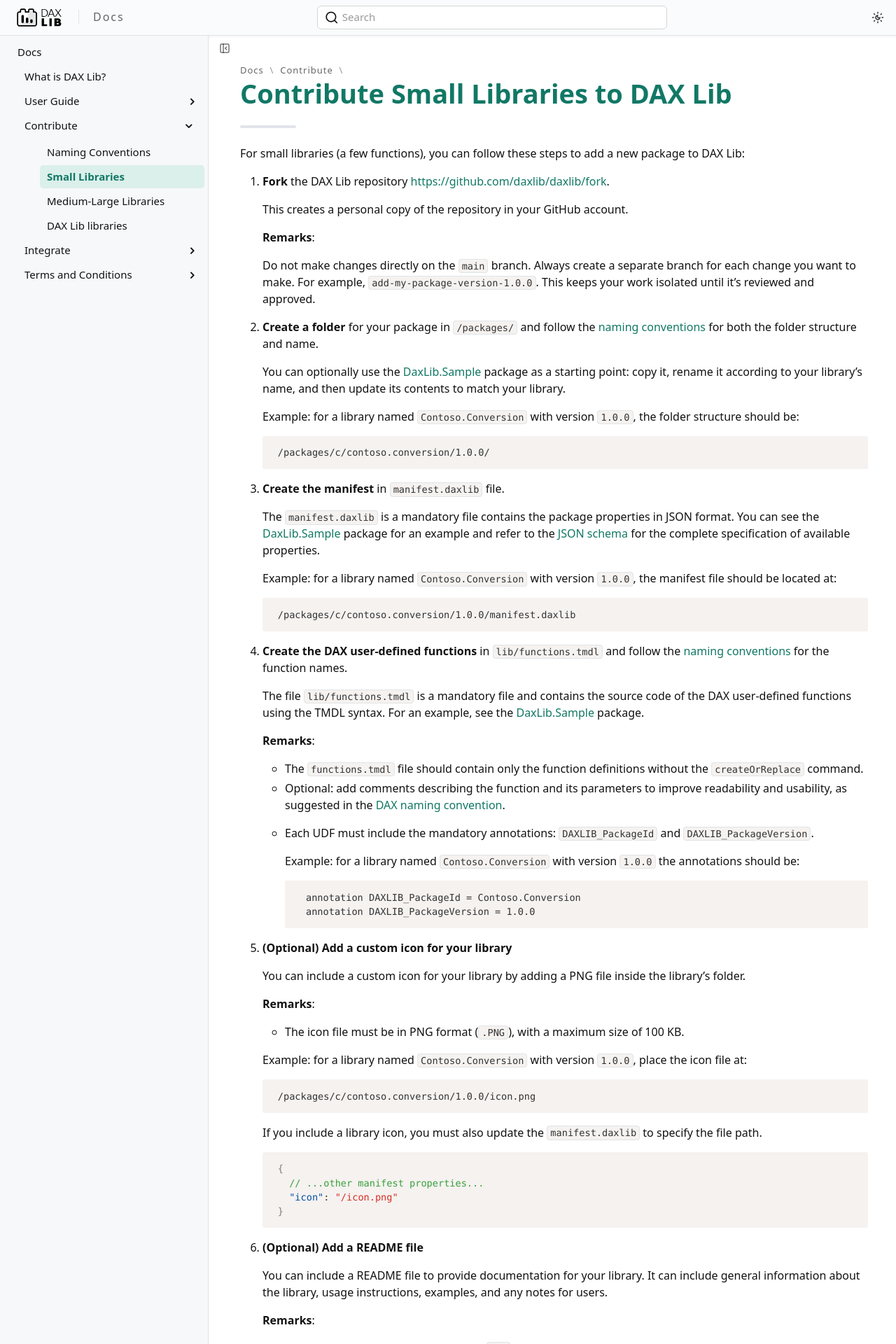
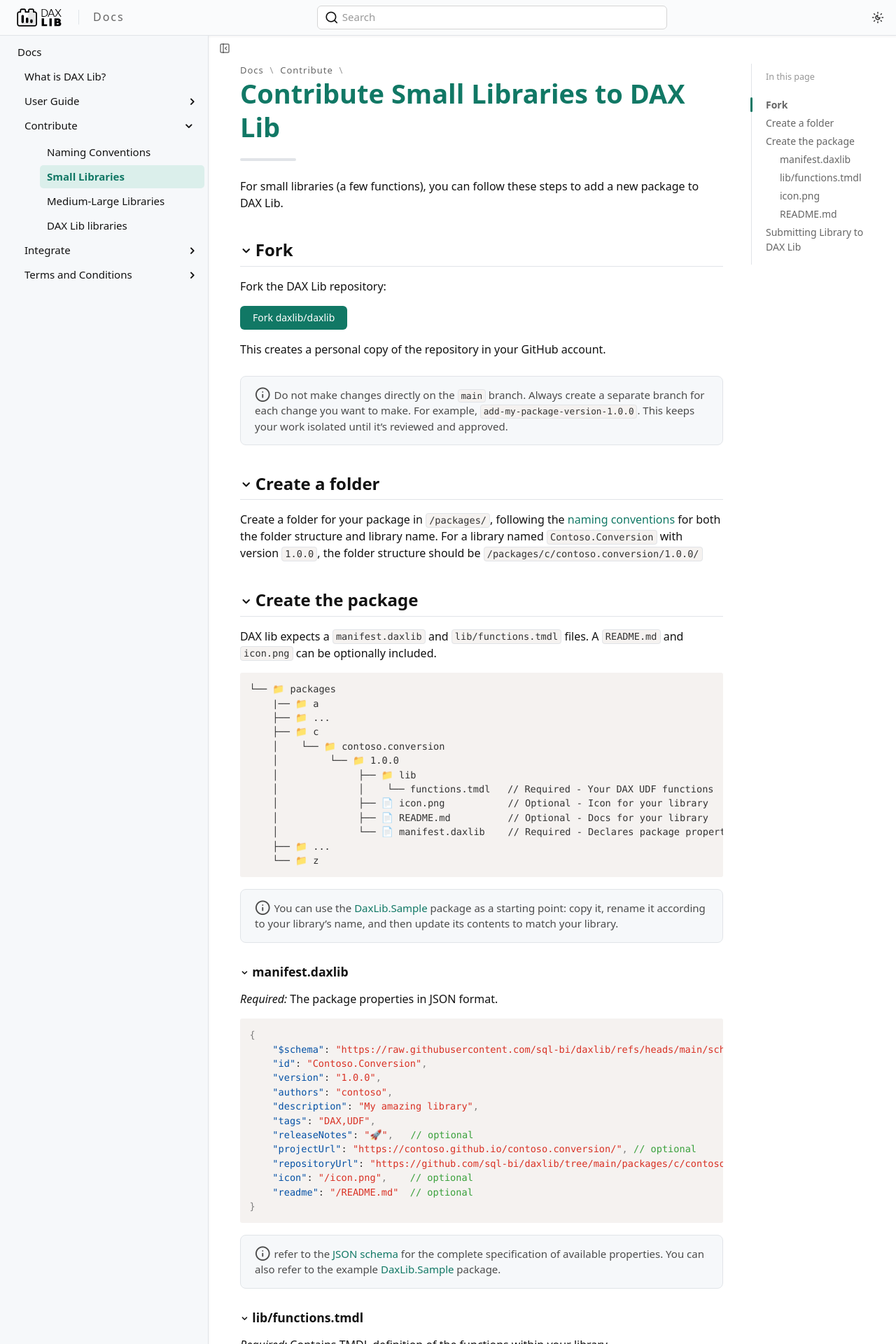
Before and after one commit to EvaluationContext/daxlib-docs, a Jekyll site: the page built from _mydocs/contribute/fork-daxlib.md, in a window 1280 px wide. Shown: the top 1920 px of the page at 70% size. Built offline with Jekyll 4.4.1, drawn with Linux system fonts in a browser that asks for light colours; cached includes are drawn as plain includes; some web fonts are replaced; some of the changed text lies outside the part shown.

Commit message:
docs(contribute): Update small and medium/large on main contribute page. Update small library page

````diff
--- a/_mydocs/contribute/fork-daxlib.md
+++ b/_mydocs/contribute/fork-daxlib.md
@@ -4,104 +4,128 @@ title:          Contribute Small Libraries to DAX Lib
 menu_title:     Small Libraries
 published:      true
 date:           2025-10-17
-modified:       2025-10-17
+modified:       2025-10-23
 order:          /03
 next_reading:   true
 ---
 
-For small libraries (a few functions), you can follow these steps to add a new package to DAX Lib:
+For small libraries (a few functions), you can follow these steps to add a new package to DAX Lib.
 
-1. **Fork** the DAX Lib repository [https://github.com/daxlib/daxlib/fork](https://github.com/daxlib/daxlib/fork).
+## **Fork**
 
-    This creates a personal copy of the repository in your GitHub account.
+Fork the DAX Lib repository:
 
-    **Remarks**:
+<a href="https://github.com/daxlib/daxlib/fork" class="button" target="_blank">Fork daxlib/daxlib</a>
 
-    Do not make changes directly on the `main` branch. Always create a separate branch for each change you want to make. For example, `add-my-package-version-1.0.0`. This keeps your work isolated until it's reviewed and approved.
+This creates a personal copy of the repository in your GitHub account.
 
-2. **Create a folder** for your package in `/packages/` and follow the [naming conventions](naming-conventions.md) for both the folder structure and name.
+> Do not make changes directly on the `main` branch. Always create a separate branch for each change you want to make. For example, `add-my-package-version-1.0.0`. This keeps your work isolated until it's reviewed and approved.
 
-    You can optionally use the [DaxLib.Sample](https://github.com/daxlib/daxlib/tree/main/packages/d/daxlib.sample/0.1.6) package as a starting point: copy it, rename it according to your library’s name, and then update its contents to match your library.
+## Create a folder
 
-    Example: for a library named `Contoso.Conversion` with version `1.0.0`, the folder structure should be:
+Create a folder for your package in `/packages/`, following the [naming conventions](naming-conventions.md) for both the folder structure and library name. For a library named `Contoso.Conversion` with version `1.0.0`, the folder structure should be `/packages/c/contoso.conversion/1.0.0/`
 
-    ```bash
-    /packages/c/contoso.conversion/1.0.0/
-    ```
+## Create the package
 
-3. **Create the manifest** in `manifest.daxlib` file.
+DAX lib expects a `manifest.daxlib` and `lib/functions.tmdl` files. A `README.md` and `icon.png` can be optionally included.
 
-    The `manifest.daxlib` is a mandatory file contains the package properties in JSON format. You can see the [DaxLib.Sample](https://daxlib.org/package/DaxLib.Sample/#code) package for an example and refer to the [JSON schema](https://github.com/daxlib/daxlib/blob/main/schemas/manifest/1.0.0/manifest.1.0.0.schema.json) for the complete specification of available properties.
+```txt
+└── 📁 packages
+    |── 📁 a
+    ├── 📁 ...
+    ├── 📁 c
+    │    └── 📁 contoso.conversion
+    │         └── 📁 1.0.0
+    │              ├── 📁 lib
+    │              │    └── functions.tmdl   // Required - Your DAX UDF functions
+    │              ├── 📄 icon.png           // Optional - Icon for your library
+    │              ├── 📄 README.md          // Optional - Docs for your library
+    │              └── 📄 manifest.daxlib    // Required - Declares package properties
+    ├── 📁 ...
+    └── 📁 z
+```
 
-    Example: for a library named `Contoso.Conversion` with version `1.0.0`, the manifest file should be located at:
+> You can use the [DaxLib.Sample](https://github.com/daxlib/daxlib/tree/main/packages/d/daxlib.sample/0.1.6) package as a starting point: copy it, rename it according to your library’s name, and then update its contents to match your library.
 
-    ```bash
-    /packages/c/contoso.conversion/1.0.0/manifest.daxlib
-    ```
+### manifest.daxlib
 
-4. **Create the DAX user-defined functions** in `lib/functions.tmdl` and follow the [naming conventions](naming-conventions.md) for the function names.
+*Required:* The package properties in JSON format.
 
-    The file `lib/functions.tmdl` is a mandatory file and contains the source code of the DAX user-defined functions using the TMDL syntax. For an example, see the [DaxLib.Sample](https://daxlib.org/package/DaxLib.Sample/#code) package.
+``` json
+{
+    "$schema": "https://raw.githubusercontent.com/sql-bi/daxlib/refs/heads/main/schemas/manifest/1.0.0/manifest.1.0.0.schema.json",
+    "id": "Contoso.Conversion",
+    "version": "1.0.0",
+    "authors": "contoso",
+    "description": "My amazing library",
+    "tags": "DAX,UDF",
+    "releaseNotes": "🚀",   // optional
+    "projectUrl": "https://contoso.github.io/contoso.conversion/", // optional
+    "repositoryUrl": "https://github.com/sql-bi/daxlib/tree/main/packages/c/contoso.conversion",
+    "icon": "/icon.png",    // optional
+    "readme": "/README.md"  // optional
+}
+```
 
-    **Remarks**:
-    - The `functions.tmdl` file should contain only the function definitions without the `createOrReplace` command.
-    - Optional: add comments describing the function and its parameters to improve readability and usability, as suggested in the [DAX naming convention](https://docs.sqlbi.com/dax-style/dax-naming-conventions#comments).
-    - Each UDF must include the mandatory annotations: `DAXLIB_PackageId` and `DAXLIB_PackageVersion`.
+> refer to the [JSON schema](https://github.com/daxlib/daxlib/blob/main/schemas/manifest/1.0.0/manifest.1.0.0.schema.json) for the complete specification of available properties. You can also refer to the example [DaxLib.Sample](https://daxlib.org/package/DaxLib.Sample/#code) package.
 
-        Example: for a library named `Contoso.Conversion` with version `1.0.0` the annotations should be:
+### lib/functions.tmdl
 
-        ``` text
-        annotation DAXLIB_PackageId = Contoso.Conversion
-        annotation DAXLIB_PackageVersion = 1.0.0
-        ```
+*Required:* Contains TMDL definition of the functions within your library.
 
-5. **(Optional) Add a custom icon for your library**
+```dax
+/// Convert from Celsius(°C) to Fahrenheit(°F)
+/// @param {decimal} temperature – The temperature in Celsius
+/// @returns The temperature converted to Fahrenheit
+FUNCTION CelsiusToFahrenheit = ( temperature: DOUBLE ) =>
+        ( temperature * ( 9 / 5 ) ) + 32
 
-    You can include a custom icon for your library by adding a PNG file inside the library's folder.
+  annotation DAXLIB_PackageId = <youraccount>/<yourlibrary>
+  annotation DAXLIB_PackageVersion = x.x.x
+...
+```
 
-    **Remarks**:
-    - The icon file must be in PNG format (`.PNG`), with a maximum size of 100 KB.
+> **Naming Convention**
+>
+> There are some guidelines on DAX UDF naming conventions:
+>
+> - [DAX Lib Naming Conventions](https://docs.daxlib.org/contribute/naming-conventions)
+> - [SQLBI DAX Naming Conventions](https://docs.sqlbi.com/dax-style/dax-naming-conventions)
 
-    Example: for a library named `Contoso.Conversion` with version `1.0.0`, place the icon file at:
+> **Annotations**
+>
+> TDML script must *not* have `CreateOrReplace` keyword
+>
+> Functions must have the following annotations:
+>
+> ```tmdl
+> annotation DAXLIB_PackageId = <youraccount>/<yourlibrary>
+> annotation DAXLIB_PackageVersion = x.x.x
+> ```
+>
 
-    ```bash
-    /packages/c/contoso.conversion/1.0.0/icon.png
-    ```
+### icon.png
 
-    If you include a library icon, you must also update the `manifest.daxlib` to specify the file path.
+*Optional:* icon for library
 
-    ```json
-    {
-      // ...other manifest properties...
-      "icon": "/icon.png"
-    }
-    ```
+> The icon file must be in PNG format (.PNG), with a maximum size of 100 KB
 
-6. **(Optional) Add a README file**
+### README.md
 
-    You can include a README file to provide documentation for your library. It can include general information about the library, usage instructions, examples, and any notes for users.
+*Optional:* Markdown docs file, with general information about the library, usage instructions, examples, and any notes for users
 
-    **Remarks**:
-    - The file must be in Markdown format (`.MD`), with a maximum size of 100 KB.
-    - For security reasons, only a limited set of Markdown features are supported, and external links may be restricted to trusted domains.
+> The file must be in Markdown format (.MD), with a maximum size of 100 KB
+>
+> For security reasons, only a limited set of Markdown features are supported, and external links may be restricted to trusted domains
 
-    Example: for a library named `Contoso.Conversion` with version `1.0.0`, place the README file at:
+## Submitting Library to DAX Lib
 
-    ```bash
-    /packages/c/contoso.conversion/1.0.0/README.md
-    ```
+Create a pull request from your fork (`<youraccount>/daxlib`) to `daxlib/daxlib` to publish the library on [daxlib.org](https://daxlib.org/)
 
-    If you include a README file, you must also update the `manifest.daxlib` to specify the file path.
+- Go [here](https://github.com/daxlib/daxlib/pull/new) to create a new pull request from your forked repository to the official DAX Lib repository
+- The pull request must be approved manually by DAX Lib owners/maintainers
+- After approval your library will appear on [DAX Lib](https://daxlib.org/) for other to download and use
 
-    ```json
-    {
-      // ...other manifest properties...
-      "readme": "/README.md"
-    }
-    ```
-
-7. **Create a pull request** to publish the library on [daxlib.org](https://daxlib.org/)
-
-    - Go [here](https://github.com/daxlib/daxlib/pull/new) to create a new pull request from your forked repository to the official DAX Lib repository.
-    - The pull request must be approved manually by DAX Lib owners/maintainers.
-    - When the pull request is approved, the package is immediately published.
+> **Packages are immutable**
+>
+> After a pull request has been accepted, Packages are immutable. If you want to submit any changes to functions or files, a new version (i.e. v0.1.0 à v0.2.0 ) must be created, and function annotations and `manifest.daxlib` must be updated with the new version number. Changes can then be submitted with a new pull request.
--- a/_mydocs/contribute/index.md
+++ b/_mydocs/contribute/index.md
@@ -4,15 +4,107 @@ title:          Contribute to DAX Lib
 menu_title:     Contribute
 published:      true
 date:           2025-08-14
-modified:       2025-10-17
+modified:       2025-10-23
 order:          /02
 next_reading:   true
 ---
 
-A DAX library is a collection of DAX user-defined functions (UDFs) written in TMDL format, along with metadata such as the library name, version, and author. It can also include optional files like a README or an icon. Users can contribute by submitting a pull request (PR). Once approved, the library is automatically packaged as a ZIP file and published on daxlib.org, making it available for browsing, installation, and use.
+A DAX library is a collection of DAX user-defined functions (UDFs) written in TMDL format. This is accompanied with `manifest.daxlib`, which include metadata, such as the library name, version, and author. The library can also include a `README.md` and/or `icon.png`, but these are optional.
+
+Users can contribute a library via a pull request (PR) to `daxlib/daxlib`. Once approved, the library is published on daxlib.org, making it available for browsing, installation, and use.
 
 Depending on your DAX library's size and complexity, you can choose one of the following methods to contribute it to DAX Lib:
 
-1. For small libraries (a few functions), follow the [Contribute Small Libraries to DAX Lib](fork-daxlib.md) guide.
-2. For medium to large libraries (more functions, more complex logic), consider creating a dedicated GitHub repository by following the [Contribute Medium-Large Libraries to DAX Lib](github-repo.md) guide.
-3. If you want to contribute to one DAX Lib official library that is maintained by the DAX Lib organization, follow the [Contribute to DAX Lib official libraries](daxlib-libraries.md) guide.
+## Small Library
+
+In this mode you develop your library on a personal fork of `daxlib/daxlib` (`<youraccount>/daxlib`), then submit a PR to `daxlib/daxlib` to submit your library, and your library will be released on daxlib.org.
+
+For in-depth steps follow the [Contribute Small Libraries to DAX Lib](fork-daxlib.md) guide.
+
+### Small Library Workflow
+
+```mermaid
+sequenceDiagram
+    participant DaxLib as daxlib.org
+    participant Main as daxlib/daxlib
+    participant Fork as <youraccount>/daxlib
+
+    Main->>Fork: 1. Fork repository
+    Fork->>Fork: 2. Develop library
+    Fork->>Main: 3. Submit pull request
+    Main->>Main: 4. Review & merge
+    Main->>DaxLib: 5. Package deployed
+```
+
+### Small Library Structure
+
+`daxlib/daxlib` has the structure below. You can add your library under `packages/<firstletterofyouraccountname>`.
+
+```txt
+└── 📁 packages
+    |── 📁 a
+    ├── 📁 ...
+    ├── 📁 y
+    │    └── 📁 your.library
+    │         ├── 📁 lib
+    │         │    └── functions.tmdl   // Required - Your DAX UDF functions
+    │         ├── 📄 icon.png           // Optional - Icon for your library
+    │         ├── 📄 README.md          // Optional - Docs for your library
+    │         └── 📄 manifest.daxlib    // Required - Declares package properties
+    └── 📁 z
+```
+
+## Medium/Large Library
+
+The process for Medium/Large libraries uses a extended workflow.
+
+We still need a fork of `daxlib/daxlib` (`<youraccount>/daxlib`), and will still submit a pull request to `daxlib/daxlib` to publish a library.
+
+The difference is that development of the library will occur on a fork of `daxlib/lib-quickstart-template` (`<youraccount>/<yourlibrary>`). A github workflow can be run on `<youraccount>/<yourlibrary>`, which will push the library to a new, version specific, branch of `<youraccount>/daxlib`, which can then be submitted via a pull request to `daxlib/daxlib`.
+
+For in-depth steps follow the [Contribute Medium-Large Libraries to DAX Lib](github-repo.md) guide.
+
+### Medium/Large Workflow
+
+```mermaid
+sequenceDiagram
+    participant DaxLib as daxlib.org
+    participant Main as daxlib/daxlib
+    participant Fork as <youraccount>/daxlib
+    participant LibRepo1 as <youraccount>/<yourlibrary>
+
+    Main->>Fork: 1. Fork repository
+    LibRepo1->>LibRepo1: 2. Develop library
+    LibRepo1->>Fork: 3. Workflow creates branch
+    Fork->>Main: 4. Submit pull request
+    Main->>Main: 5. Review & merge
+    Main->>DaxLib: 6. Package deployed
+```
+
+### Medium/Large Structure
+
+`daxlib/lib-quickstart-template` has the following structure. The the structure is slightly different from the Small library, but the required content remain the same, except your library now lives in the `src` folder.
+
+```txt
+├── 📁 .github
+│    └── 📁 workflows
+│         └── 📄 publish-package.yml   // Workflow to create branch on `<youraccount>/daxlib` with your library version
+└── 📁 src
+        ├── 📁 lib
+        │    └── functions.tmdl         // Required - Your DAX UDF functions
+        ├── 📄 icon.png                 // Optional - Icon for your library
+        ├── 📄 README.md                // Optional - Docs for your library
+        └── 📄 manifest.daxlib          // Required - Declares package properties
+```
+
+### Why Create a Medium/large Library?
+
+Since you have a specific repo dedicated to your library you are able to:
+
+- Connect with your users with GitHub issues
+- Collaborate with others to develop the library
+- Add documentation site and host (for example) on GitHub Pages
+
+## DAX Lib official libraries
+
+For in-depth steps follow the [Contribute to DAX Lib official libraries](daxlib-libraries.md) guide.
````
